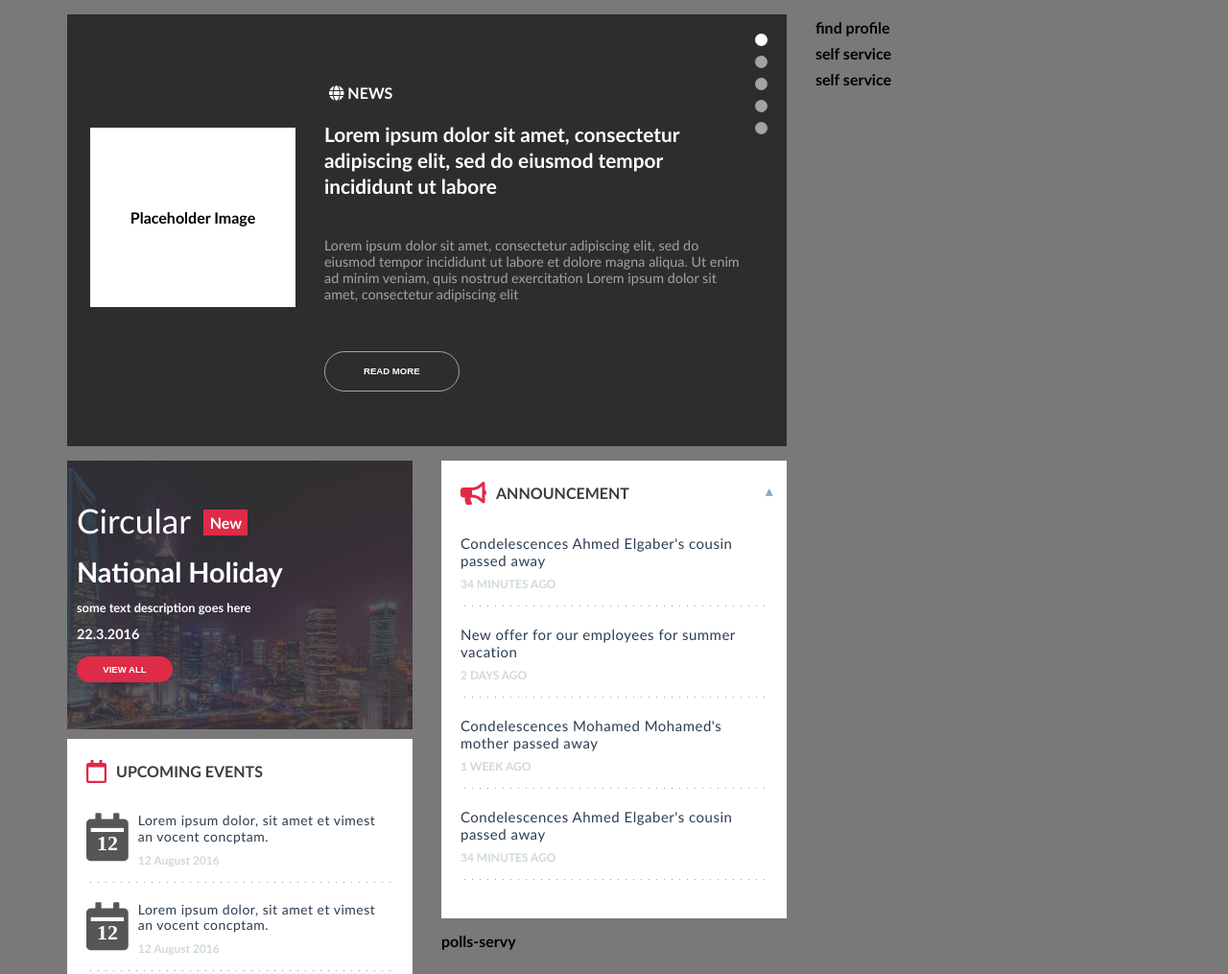
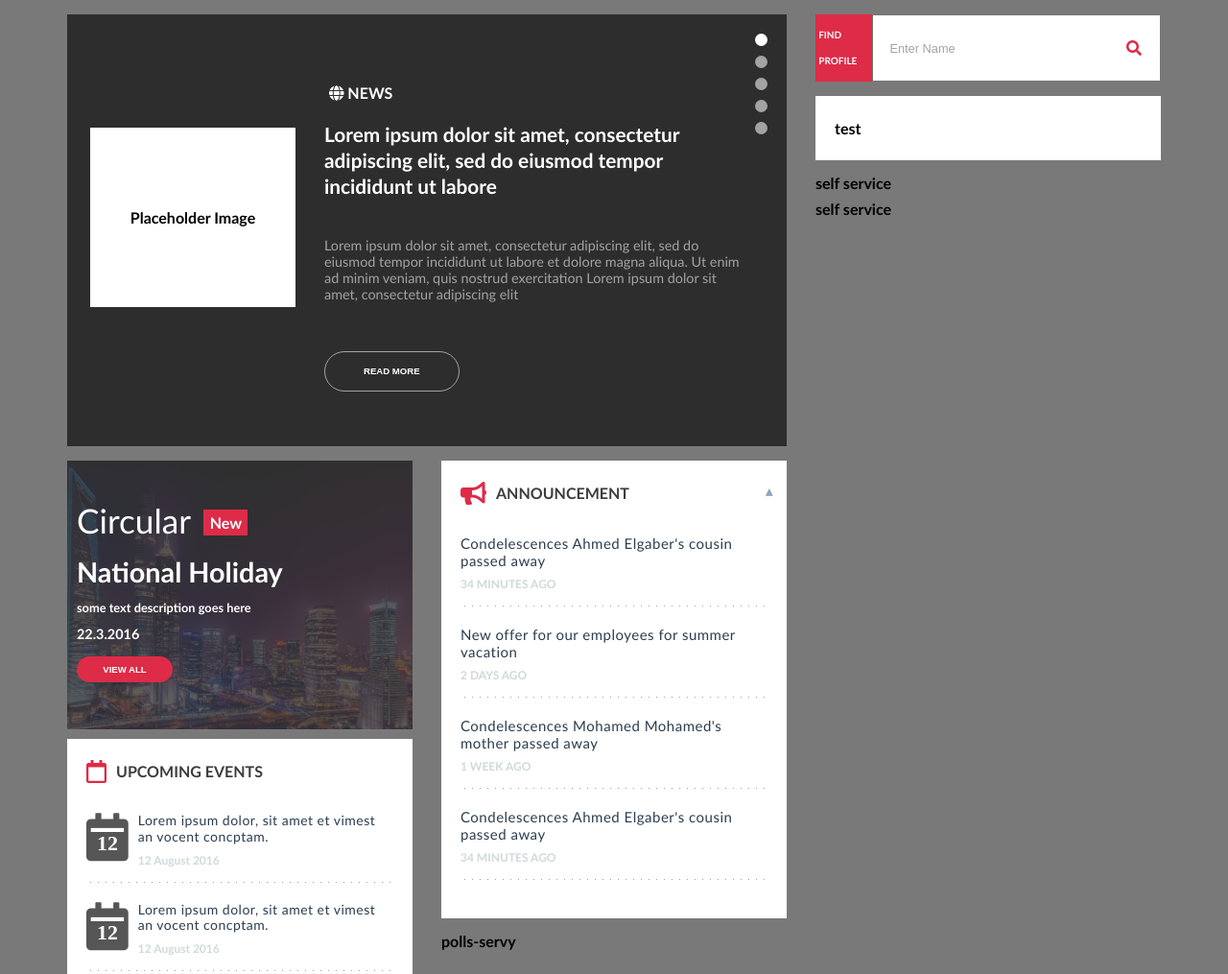
Before and after one commit to moelzanaty3/itworx-task-frontend, a website: page index.pug in a window 1280 px wide. Shown: the top 1015 px of the page at 96% size. Drawn offline with nearby package versions, Linux system fonts and the light colour scheme; files that its build step writes are made by us from their sources.

Commit message:
make find profile

```diff
--- a/assets/css/scss/components/__all.scss
+++ b/assets/css/scss/components/__all.scss
@@ -10,3 +10,5 @@
 @import "widget";
 @import "help-desk";
 @import "announcement";
+@import "profile";
+@import "self-service";
--- /dev/null
+++ b/assets/css/scss/components/_profile.scss
@@ -0,0 +1,61 @@
+.item.item__find-profile {
+  display: flex;
+  position: relative;
+  height: 70px;
+  margin-bottom: 15px;
+  span {
+    text-transform: uppercase;
+    background: $color-brand;
+    color: $color-white;
+    font-size: 10px;
+    display: flex;
+    justify-content: center;
+    align-items: center;
+    padding: 0.5rem 0.2rem;
+    width: 30%;
+    font-weight: bold;
+  }
+  .search__box {
+    height: 70px;
+    padding: 0.5rem 4.6rem 0.5rem 1rem;
+    &:focus,
+    &:active {
+      border: none;
+    }
+  }
+  .search__submit {
+    position: absolute;
+    right: 20px;
+    top: 50%;
+    transform: translateY(-50%);
+    color: $color-brand;
+  }
+  ::-webkit-input-placeholder {
+    /* Chrome/Opera/Safari */
+    color: $color-grey;
+    font-weight: 400;
+    font-style: initial;
+    font-size: 0.8rem;
+  }
+  ::-moz-placeholder {
+    /* Firefox 19+ */
+    color: $color-grey;
+    font-weight: 400;
+    font-style: initial;
+    font-size: 0.8rem;
+  }
+  :-ms-input-placeholder {
+    /* IE 10+ */
+    color: $color-grey;
+    font-weight: 400;
+    font-style: initial;
+    font-size: 0.8rem;
+  }
+  :-moz-placeholder {
+    /* Firefox 18- */
+    color: $color-grey;
+    font-weight: 400;
+    font-style: initial;
+    font-size: 0.8rem;
+  }
+}
--- /dev/null
+++ b/assets/css/scss/components/_self-service.scss
@@ -0,0 +1,5 @@
+.item.item__self-service {
+  background: $color-white;
+  margin: 10px 0px;
+  padding: 20px;
+}
--- a/components/_find-profile.pug
+++ b/components/_find-profile.pug
@@ -1,2 +1,6 @@
 .item.item__find-profile
-    | find profile
+    span find profile
+    form#searchform.searchform(role='search', method='get', action='#')
+    .search_wrapper
+        input.search__box(type='text', value='', name='s', placeholder='Enter Name')
+        i.fa.fa-search.search__submit
--- a/components/_self-service.pug
+++ b/components/_self-service.pug
@@ -0,0 +1,2 @@
+.item.item__self-service
+  | test
--- a/components/page.pug
+++ b/components/page.pug
@@ -13,5 +13,6 @@
             include ./_polls-servy
       .col-xs-12.col-md-4
         include ./_find-profile
+        include ./_self-service
         include ./_market-place
         include ./_gallary
```
Also changed, not shown: assets/css/site.css, index.html.
